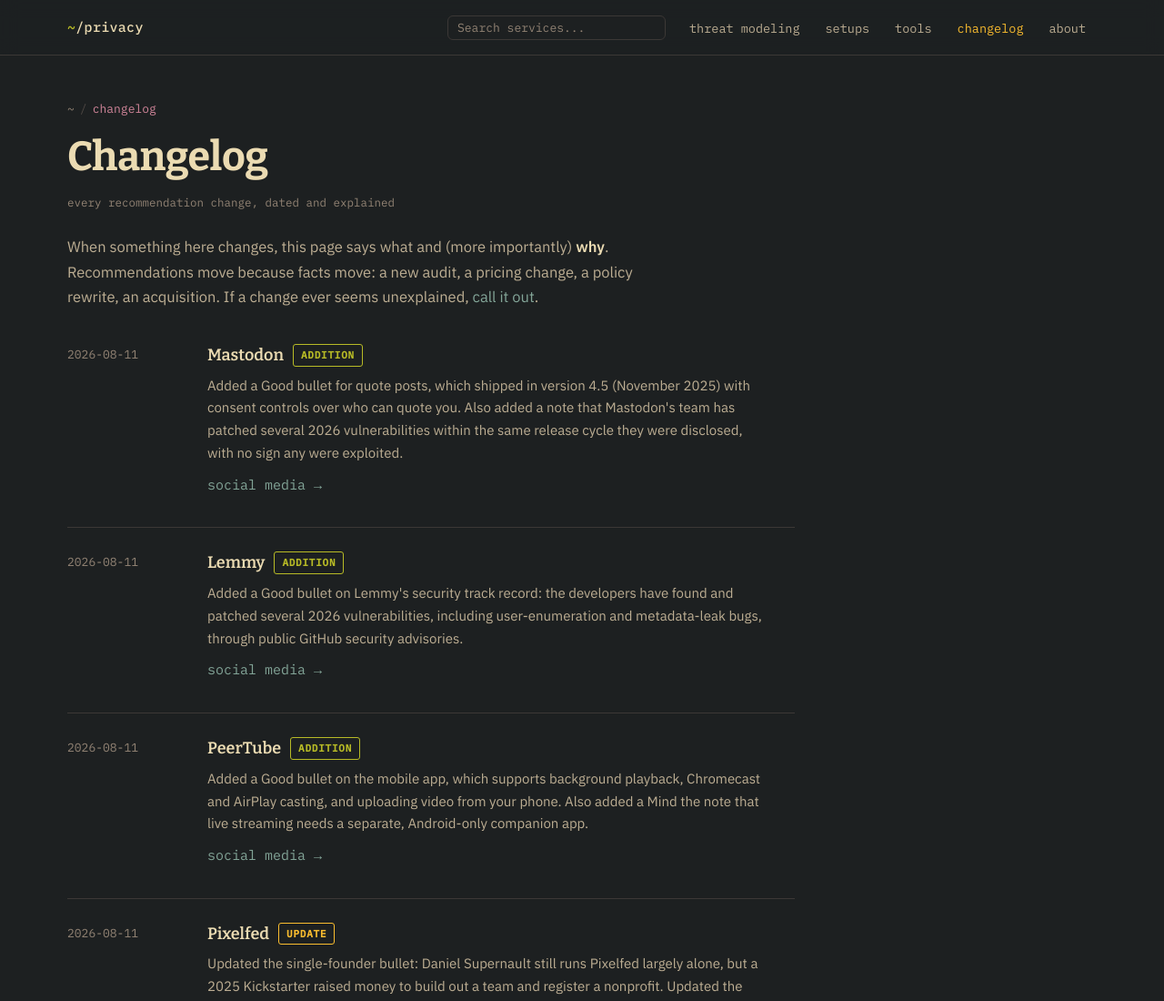
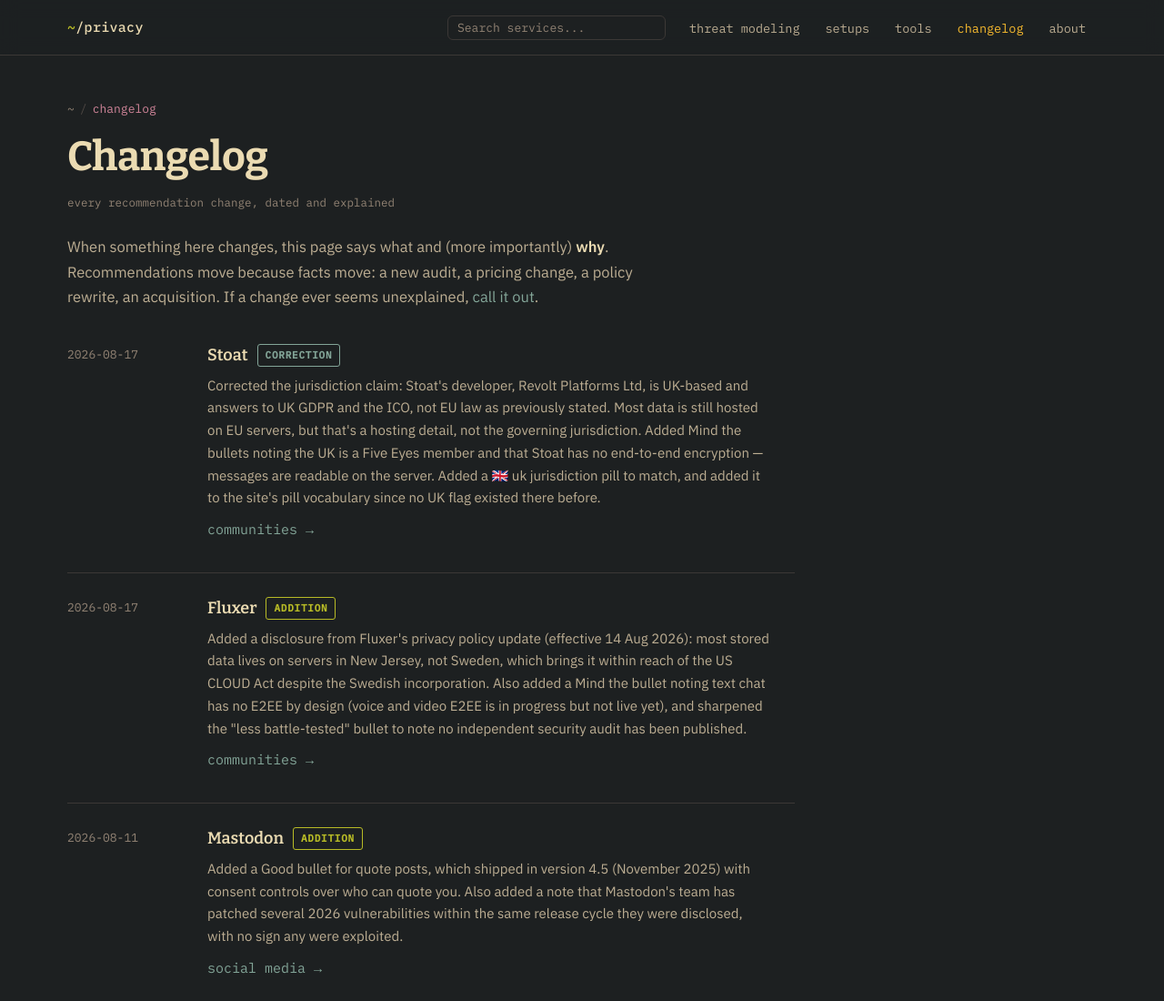
Before and after one commit to willbara/baraguides, a plain HTML site: page changelog.html in a window 1280 px wide. Shown: the top 1100 px of the page at 91% size. Drawn offline with nearby package versions, Linux system fonts and the light colour scheme.

Commit message:
update: Stoat and Fluxer community-card corrections (Aug 2026)

```diff
--- a/changelog.html
+++ b/changelog.html
@@ -47,6 +47,41 @@
   </p>
 
   <div class="log">
+
+    <div class="log-entry reveal">
+      <div class="log-date">2026-08-17</div>
+      <div class="log-body">
+        <h3>Stoat<span class="log-tag lt-fix">correction</span></h3>
+        <p>
+          Corrected the jurisdiction claim: Stoat's developer, Revolt Platforms Ltd,
+          is UK-based and answers to UK GDPR and the ICO, not EU law as previously
+          stated. Most data is still hosted on EU servers, but that's a hosting
+          detail, not the governing jurisdiction. Added Mind the bullets noting the
+          UK is a Five Eyes member and that Stoat has no end-to-end encryption —
+          messages are readable on the server. Added a 🇬🇧 uk jurisdiction pill to
+          match, and added it to the site's pill vocabulary since no UK flag
+          existed there before.
+        </p>
+        <p class="log-links"><a href="tools/communities.html#stoat">communities →</a></p>
+      </div>
+    </div>
+
+    <div class="log-entry reveal">
+      <div class="log-date">2026-08-17</div>
+      <div class="log-body">
+        <h3>Fluxer<span class="log-tag lt-add">addition</span></h3>
+        <p>
+          Added a disclosure from Fluxer's privacy policy update (effective 14 Aug
+          2026): most stored data lives on servers in New Jersey, not Sweden, which
+          brings it within reach of the US CLOUD Act despite the Swedish
+          incorporation. Also added a Mind the bullet noting text chat has no E2EE
+          by design (voice and video E2EE is in progress but not live yet), and
+          sharpened the "less battle-tested" bullet to note no independent security
+          audit has been published.
+        </p>
+        <p class="log-links"><a href="tools/communities.html#fluxer">communities →</a></p>
+      </div>
+    </div>
 
     <div class="log-entry reveal">
       <div class="log-date">2026-08-11</div>
```
Also changed, not shown: tools/communities.html (+17 -14 lines), tools/index.html (+1 -1 lines), 1 other file.
